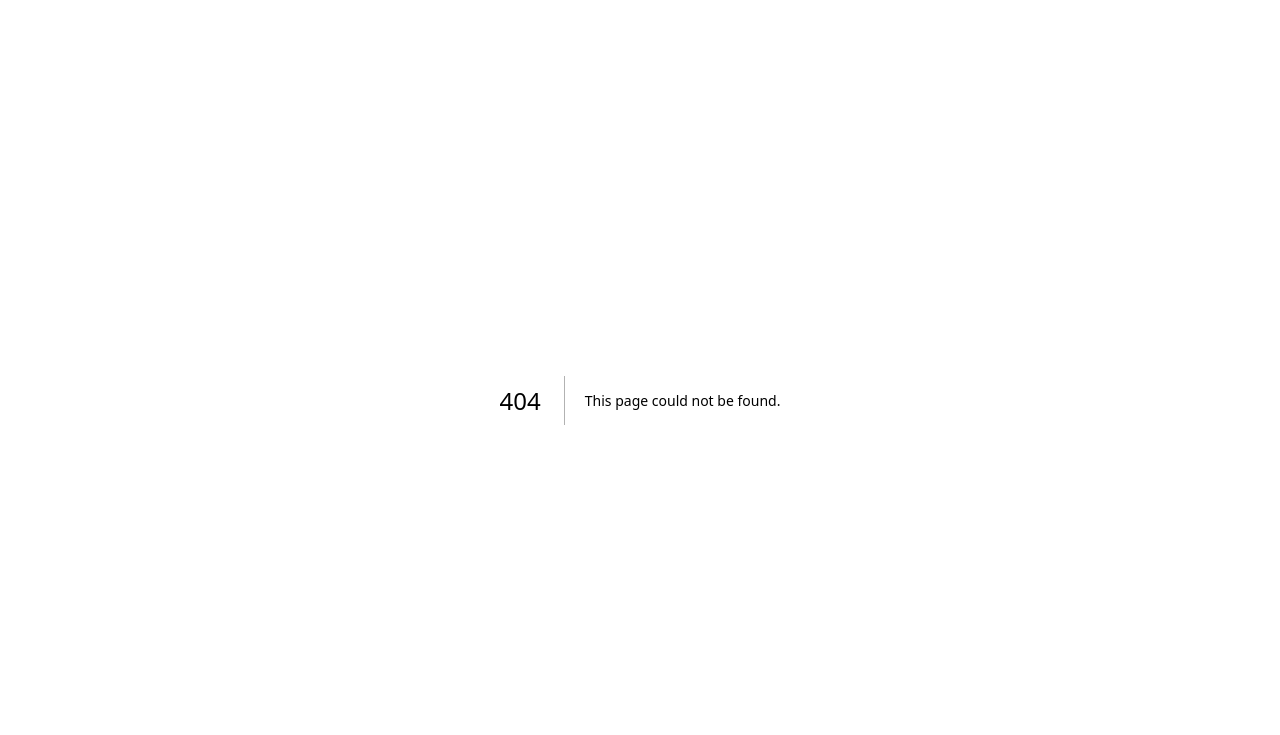
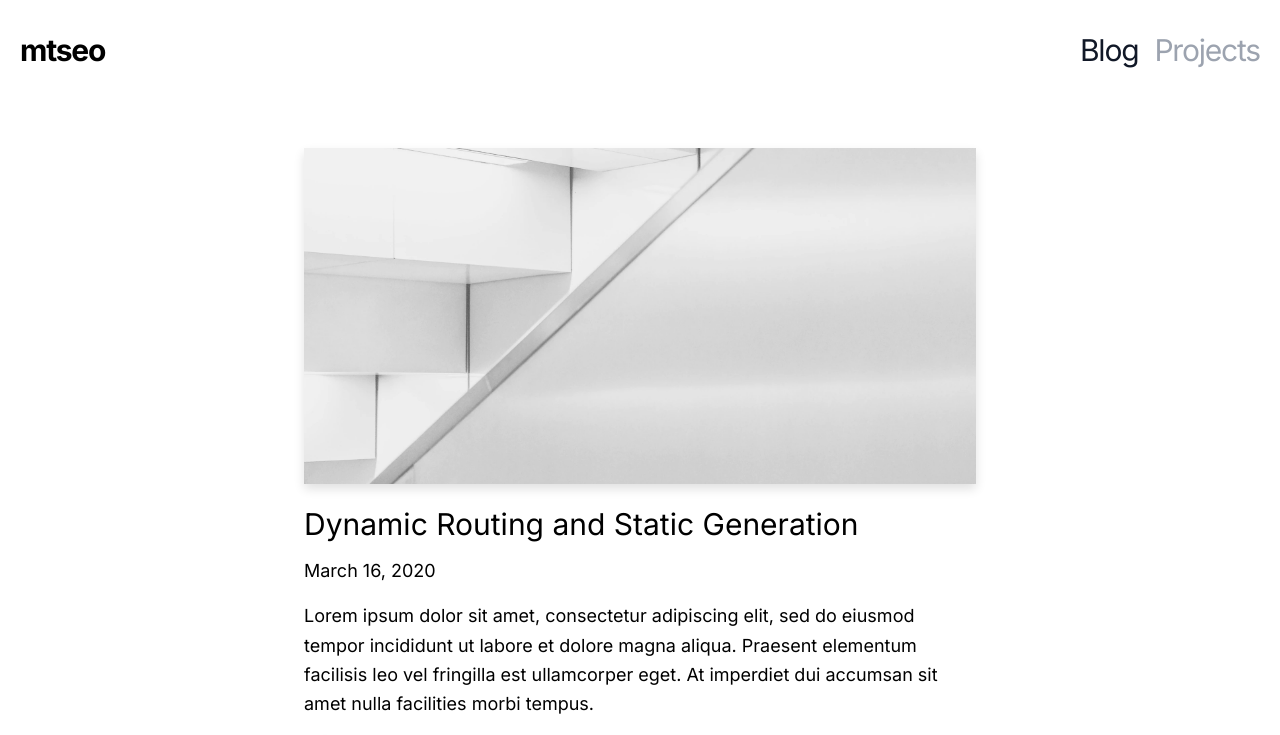
Before and after one commit to angar2/blog, a Next.js app: page /blog in a window 1280 px wide. Before the commit this address had no page. Shown: the top 735 px of the page. Built offline with nearby package versions, Linux system fonts and the light colour scheme.

Commit message:
feat: blog post list page

```diff
--- /dev/null
+++ b/src/app/blog/page.tsx
@@ -0,0 +1,33 @@
+import Container from '@/app/_components/container';
+import { HeroPost } from '@/app/_components/hero-post';
+import { Intro } from '@/app/_components/intro';
+import { PostList } from '@/app/_components/post-list';
+import { getAllPosts } from '@/lib/api';
+import Header from '../_components/header';
+
+export default function BlogMain() {
+  const allPosts = getAllPosts();
+
+  const heroPost = allPosts[0];
+
+  const morePosts = allPosts.slice(1);
+
+  return (
+    <main>
+      <Container>
+        <Header />
+        {/* <Intro /> */}
+        {/* <HeroPost
+          title={heroPost.title}
+          coverImage={heroPost.coverImage}
+          date={heroPost.date}
+          author={heroPost.author}
+          slug={heroPost.slug}
+          excerpt={heroPost.excerpt}
+        /> */}
+        {/* {allPosts.length > 0 && <MoreStories posts={allPosts} />} */}
+        {allPosts.length > 0 && <PostList posts={allPosts} />}
+      </Container>
+    </main>
+  );
+}
```
